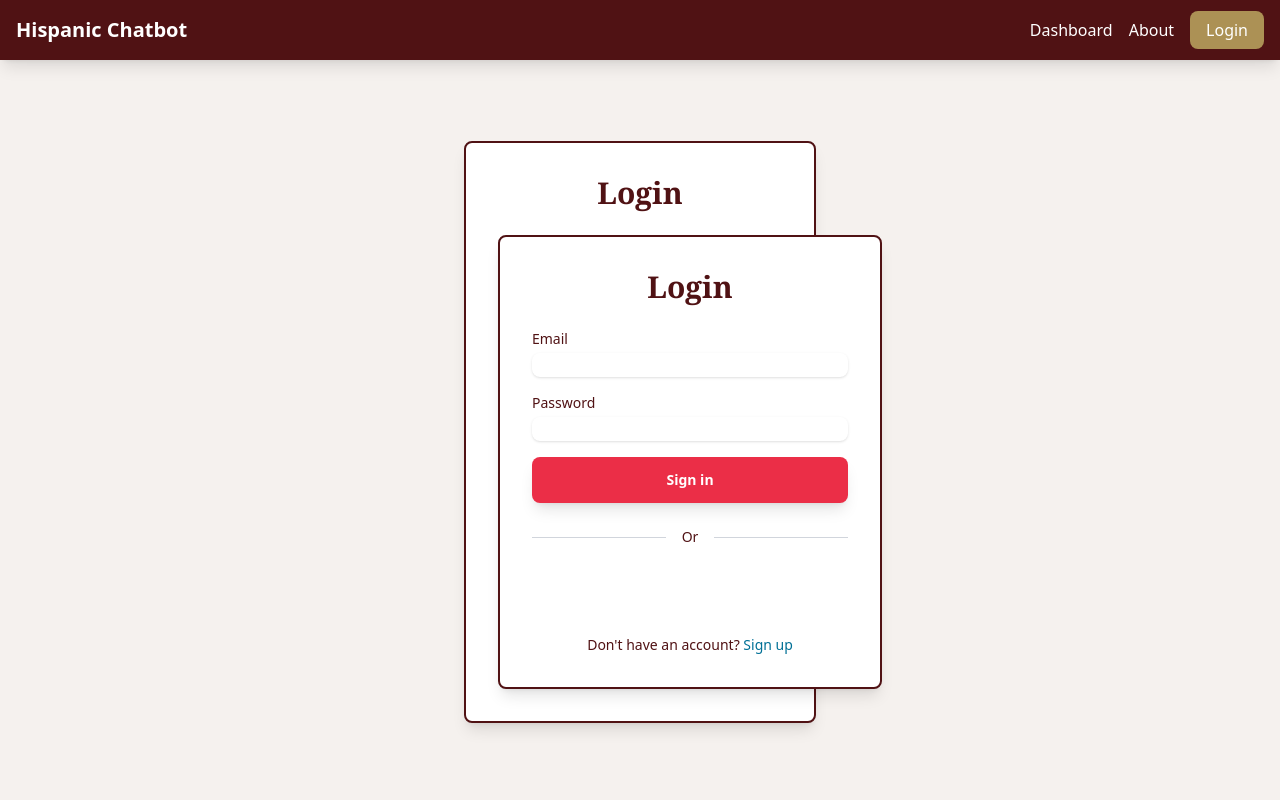
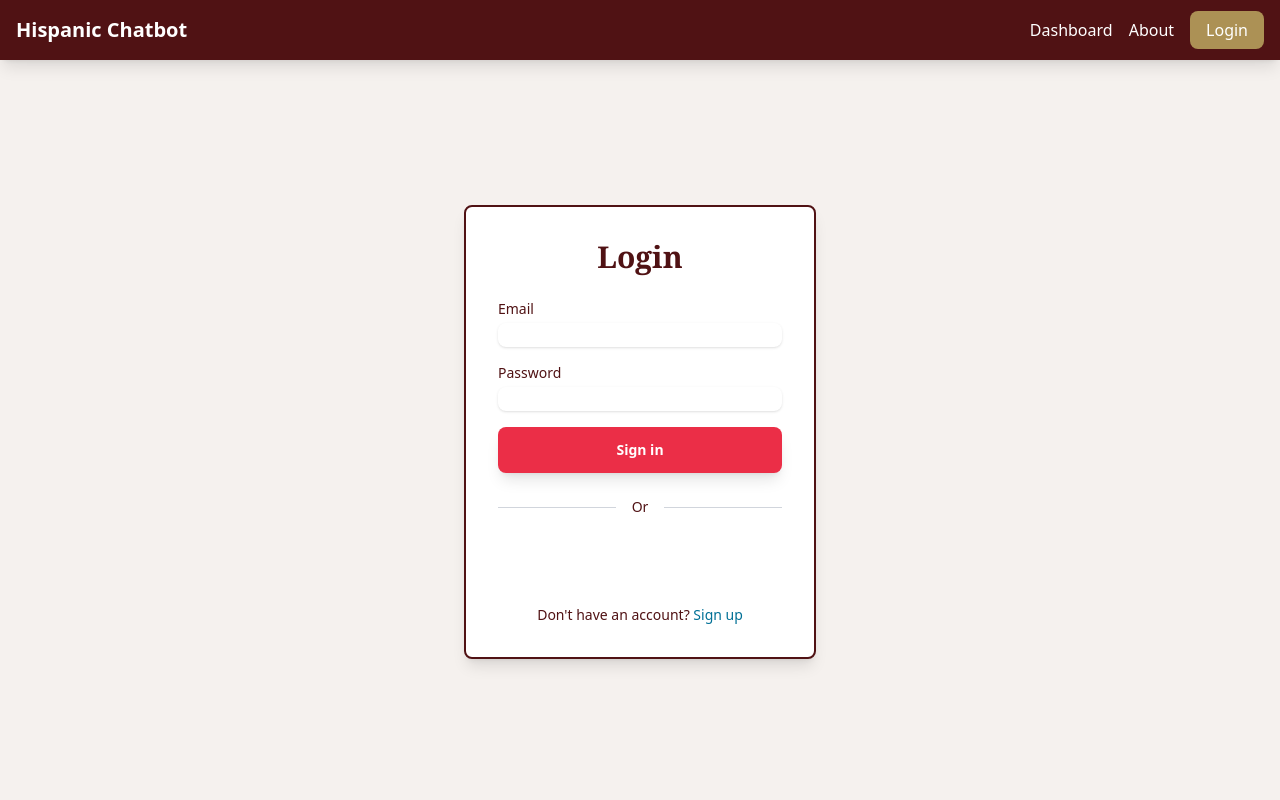
Before and after one commit to dipeshpandit12/HispanicChatbot, a Next.js app: page /auth/login in a window 1280 px wide. Shown: the top 800 px of the page. Built offline with nearby package versions, Linux system fonts and the light colour scheme; no server answers.

Commit message:
fix: duplicate issue

```diff
--- a/Components/LoginForm.tsx
+++ b/Components/LoginForm.tsx
@@ -59,9 +59,6 @@ export default function LoginForm() {
                 type={alertState.type}
                 onClose={() => setAlertState(prev => ({ ...prev, isOpen: false }))}
             />
-
-            <div className="bg-white p-8 rounded-lg shadow-lg w-96 border-2 border-[#501214]">
-                <h1 className="text-3xl font-bold text-[#501214] mb-6 text-center">Login</h1>
                 <form className="space-y-4" onSubmit={handleSubmit}>
                     <div>
                         <label htmlFor="email" className="block text-sm font-medium text-[#501214]">
@@ -111,7 +108,6 @@ export default function LoginForm() {
                         Sign up
                     </Link>
                 </div>
-            </div>
         </>
     )
 }
```
